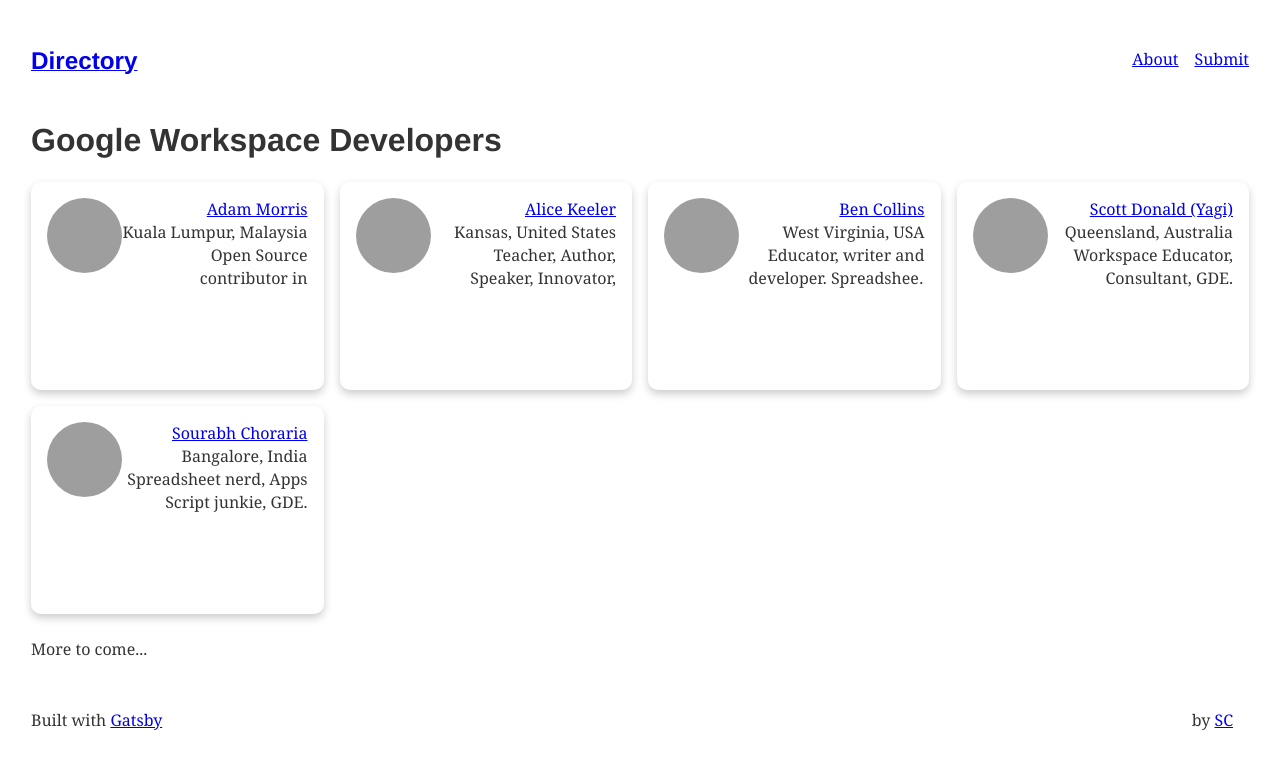
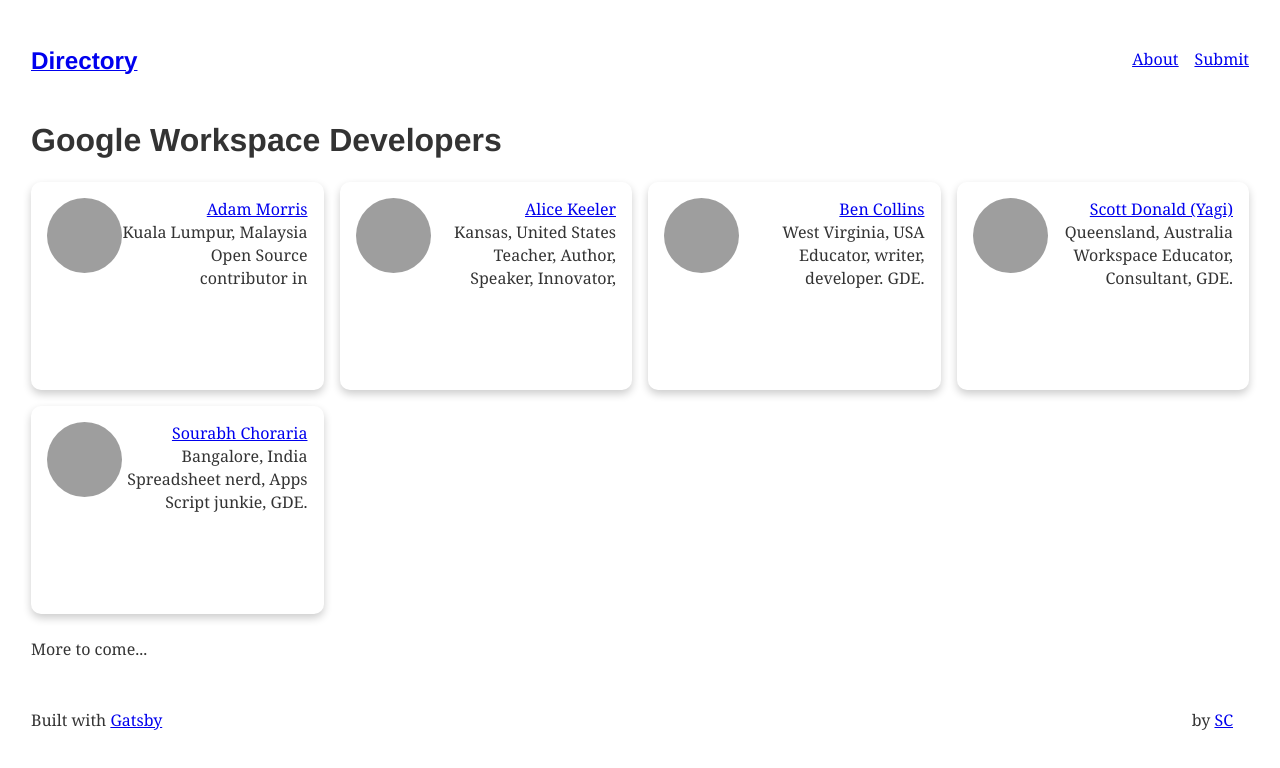
Before and after one commit to choraria/workspacedevs.com, a Gatsby site: page / in a window 1280 px wide. Built offline with nearby package versions, Linux system fonts and the light colour scheme; Gatsby itself is replaced by a stand-in of ours; some packages are replaced by stand-ins of ours; grey boxes are pictures that could not be loaded.

Commit message:
Update ben-collins.md

```diff
--- a/src/people/ben-collins.md
+++ b/src/people/ben-collins.md
@@ -2,7 +2,7 @@
 name: Ben Collins
 slug: /ben-collins
 location: West Virginia, USA
-intro: Educator, writer and developer. Spreadsheet whisperer. GDE.
+intro: Educator, writer, developer. GDE.
 image: https://www.benlcollins.com/wp-content/uploads/2020/03/ben_gde_2020_circleBorder.jpg
 github: https://github.com/benlcollins/
 linkedin: https://www.linkedin.com/in/benlcollins/
```
